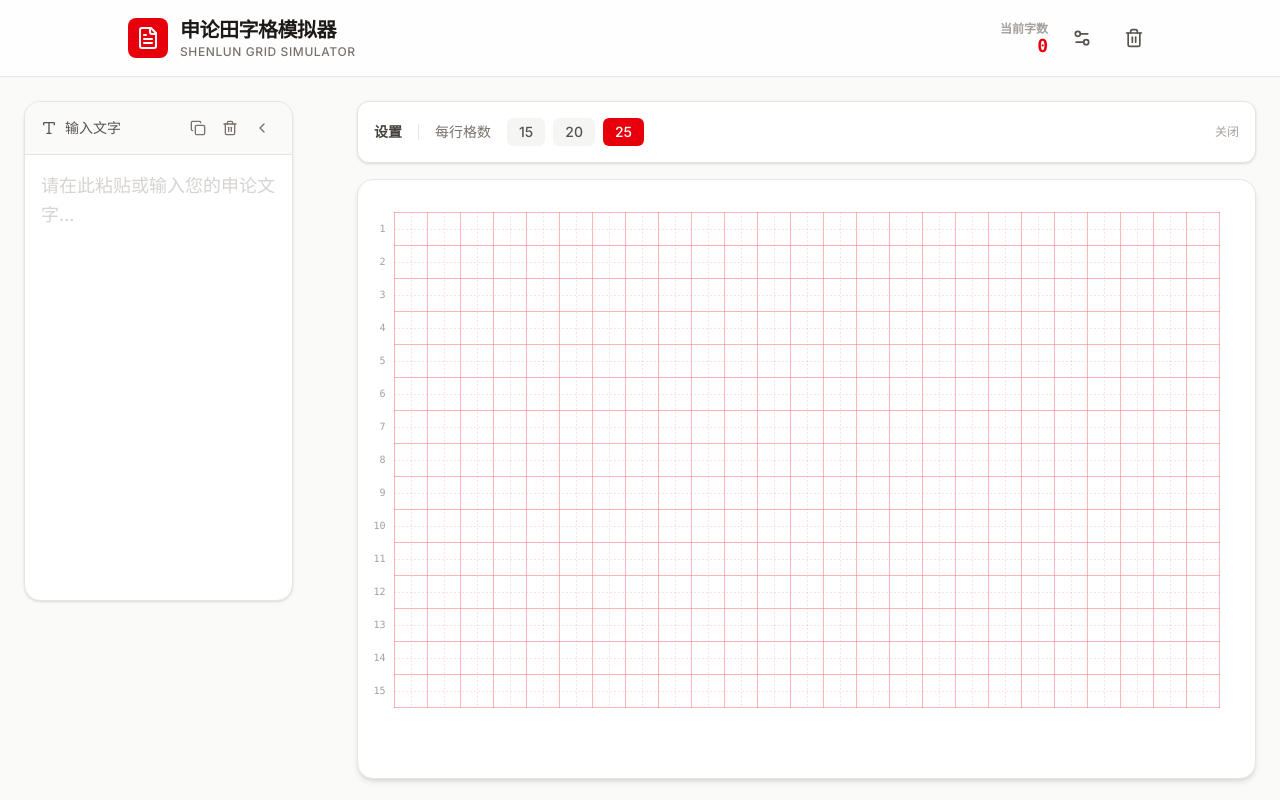
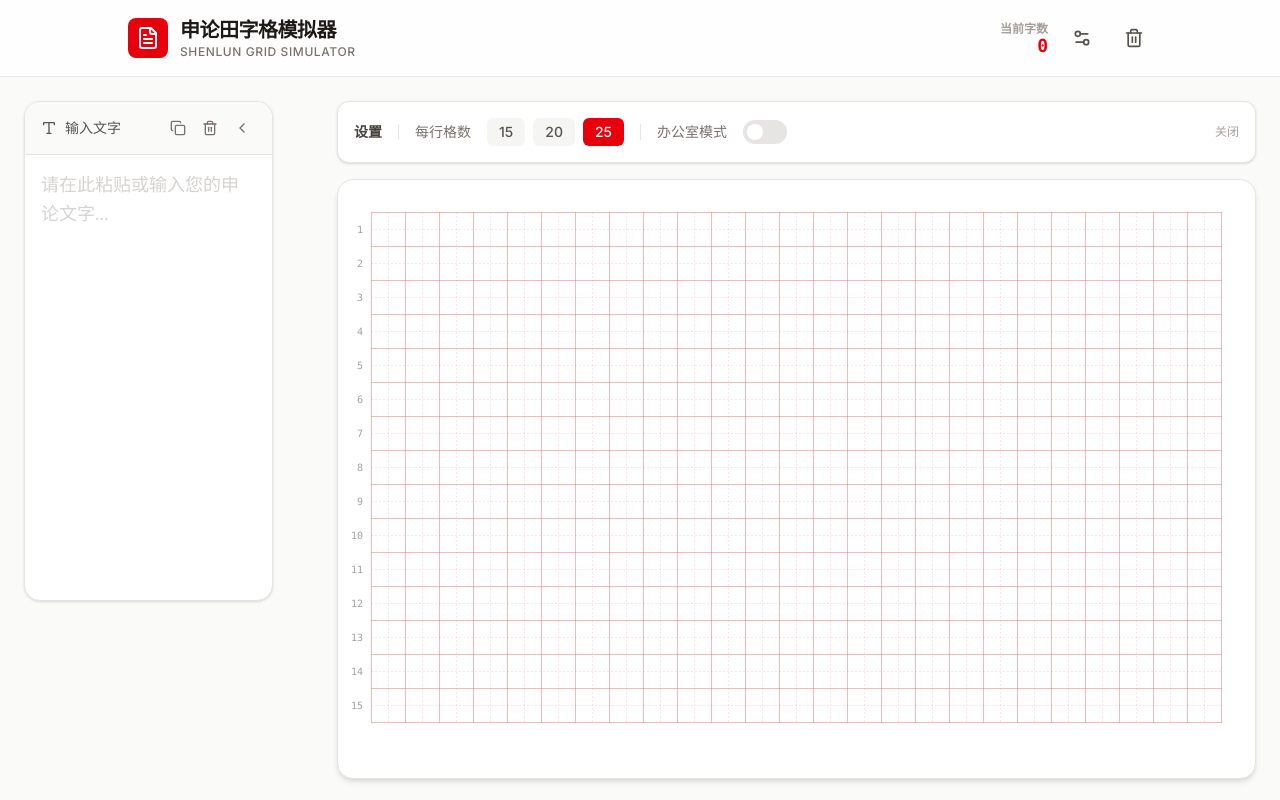
Before and after one commit to hybridstyle/shenlun-anwser-simulate, a React (Vite) app: page / in a window 1280 px wide. Both pictures are taken after a click on the button 1082 px from the left and 38 px from the top of the page. Shown: the top 800 px of the page. Built offline with nearby package versions, Linux system fonts and the light colour scheme.

Commit message:
feat: Add stealth office mode for document simulation
Introduces a new "office mode" that changes the browser tab title to mimic a word processor, enhancing the simulation's stealth capabilities. Persistence for this mode is now handled via localStorage.

```diff
--- a/src/App.tsx
+++ b/src/App.tsx
@@ -12,7 +12,13 @@ const GRID_WIDTH = 25; // Standard Shenlun grid width per row
 export default function App() {
   const [text, setText] = useState('');
   const [showSettings, setShowSettings] = useState(false);
-  const [gridWidth, setGridWidth] = useState(25);
+  const [gridWidth, setGridWidth] = useState(() => {
+    if (typeof window !== 'undefined') {
+      const saved = localStorage.getItem('shenlun_grid_width');
+      return saved ? JSON.parse(saved) : 25;
+    }
+    return 25;
+  });
   const [cellSize, setCellSize] = useState(40);
   const [isInputCollapsed, setIsInputCollapsed] = useState(() => {
     if (typeof window !== 'undefined') {
@@ -26,12 +32,36 @@ export default function App() {
   const [editValue, setEditValue] = useState('');
   const isComposing = useRef(false);
   const [showClearConfirm, setShowClearConfirm] = useState(false);
+  const [isOfficeMode, setIsOfficeMode] = useState(() => {
+    if (typeof window !== 'undefined') {
+      const saved = localStorage.getItem('shenlun_office_mode');
+      return saved ? JSON.parse(saved) : false;
+    }
+    return false;
+  });
   const containerRef = useRef<HTMLDivElement>(null);
+
+  // Persist office mode state
+  useEffect(() => {
+    localStorage.setItem('shenlun_office_mode', JSON.stringify(isOfficeMode));
+
+    // Update document title for stealth
+    if (isOfficeMode) {
+      document.title = '新建文档 - Word';
+    } else {
+      document.title = '申论田字格模拟器 - 公务员考试申论写作练习工具';
+    }
+  }, [isOfficeMode]);
 
   // Persist collapse state
   useEffect(() => {
     localStorage.setItem('shenlun_input_collapsed', JSON.stringify(isInputCollapsed));
   }, [isInputCollapsed]);
+
+  // Persist grid width state
+  useEffect(() => {
+    localStorage.setItem('shenlun_grid_width', JSON.stringify(gridWidth));
+  }, [gridWidth]);
 
   // Responsive cell size calculation
   useEffect(() => {
@@ -119,18 +149,29 @@ export default function App() {
         </div>
         <div className="max-w-5xl mx-auto flex items-center justify-between">
           <div className="flex items-center gap-3">
-            <div className="bg-red-600 p-2 rounded-lg text-white">
+            <div className={`p-2 rounded-lg text-white transition-colors ${isOfficeMode ? 'bg-stone-400' : 'bg-red-600'}`}>
               <FileText size={24} />
             </div>
             <div>
-              <h1 className="text-xl font-bold tracking-tight">申论田字格模拟器</h1>
-              <p className="text-xs text-stone-500 font-medium uppercase tracking-wider">Shenlun Grid Simulator</p>
+              <h1 className="text-xl font-bold tracking-tight">
+                {isOfficeMode ? '在线文本编辑器' : '申论田字格模拟器'}
+              </h1>
+              {!isOfficeMode && (
+                <p className="text-xs text-stone-500 font-medium uppercase tracking-wider">Shenlun Grid Simulator</p>
+              )}
+              {isOfficeMode && (
+                <p className="text-xs text-stone-400 font-medium uppercase tracking-wider">Draft Notes v2.4</p>
+              )}
             </div>
           </div>
           <div className="flex items-center gap-4">
             <div className="text-right hidden sm:block">
-              <p className="text-xs text-stone-400 font-semibold uppercase">当前字数</p>
-              <p className="text-lg font-mono font-bold text-red-600 leading-none">{wordCount}</p>
+              <p className="text-xs text-stone-400 font-semibold uppercase">
+                {isOfficeMode ? '字符数' : '当前字数'}
+              </p>
+              <p className={`text-lg font-mono font-bold leading-none transition-colors ${isOfficeMode ? 'text-stone-600' : 'text-red-600'}`}>
+                {wordCount}
+              </p>
             </div>
             <button
               onClick={() => setShowSettings(!showSettings)}
@@ -246,8 +287,8 @@ export default function App() {
                   </div>
                 </div>
                 <textarea
-                  className="flex-1 p-4 resize-none focus:outline-none text-lg leading-relaxed text-stone-800 placeholder:text-stone-300"
-                  placeholder="请在此粘贴或输入您的申论文字..."
+                  className={`flex-1 p-4 resize-none focus:outline-none text-lg leading-relaxed text-stone-800 placeholder:text-stone-300 ${isOfficeMode ? 'font-sans' : 'font-serif'}`}
+                  placeholder={isOfficeMode ? "在此输入您的笔记内容..." : "请在此粘贴或输入您的申论文字..."}
                   value={text}
                   onChange={(e) => setText(e.target.value)}
                 />
@@ -273,9 +314,9 @@ export default function App() {
                   className="bg-white p-4 rounded-xl border border-stone-200 shadow-sm space-y-3"
                 >
                   <div className="flex items-center justify-between">
-                    <div className="flex items-center gap-4">
+                    <div className="flex flex-col sm:flex-row sm:items-center gap-4">
                       <h3 className="text-sm font-bold text-stone-700">设置</h3>
-                      <div className="h-4 w-px bg-stone-200" />
+                      <div className="hidden sm:block h-4 w-px bg-stone-200" />
                       <div className="flex items-center gap-4">
                         <label className="text-sm text-stone-500">每行格数</label>
                         <div className="flex items-center gap-2">
@@ -285,7 +326,7 @@ export default function App() {
                               onClick={() => setGridWidth(w)}
                               className={`px-3 py-1 rounded-md text-sm font-medium transition-all ${
                                 gridWidth === w
-                                ? 'bg-red-600 text-white'
+                                ? (isOfficeMode ? 'bg-stone-600 text-white' : 'bg-red-600 text-white')
                                 : 'bg-stone-100 text-stone-600 hover:bg-stone-200'
                               }`}
                             >
@@ -293,6 +334,22 @@ export default function App() {
                             </button>
                           ))}
                         </div>
+                      </div>
+                      <div className="hidden sm:block h-4 w-px bg-stone-200" />
+                      <div className="flex items-center gap-4">
+                        <label className="text-sm text-stone-500">办公室模式</label>
+                        <button
+                          onClick={() => setIsOfficeMode(!isOfficeMode)}
+                          className={`relative inline-flex h-6 w-11 items-center rounded-full transition-colors focus:outline-none ${
+                            isOfficeMode ? 'bg-stone-600' : 'bg-stone-200'
+                          }`}
+                        >
+                          <span
+                            className={`inline-block h-4 w-4 transform rounded-full bg-white transition-transform ${
+                              isOfficeMode ? 'translate-x-6' : 'translate-x-1'
+                            }`}
+                          />
+                        </button>
                       </div>
                     </div>
                     <button
@@ -338,7 +395,9 @@ export default function App() {
                       key={`v-solid-${i}`}
                       x1={i * cellSize + 0.5} y1="0"
                       x2={i * cellSize + 0.5} y2="100%"
-                      stroke="#f87171" strokeWidth="1" strokeOpacity="0.5"
+                      stroke={isOfficeMode ? "#d1d5db" : "#f87171"}
+                      strokeWidth="1"
+                      strokeOpacity={isOfficeMode ? "0.3" : "0.5"}
                     />
                   ))}
                   {/* Horizontal Solid Lines */}
@@ -347,7 +406,9 @@ export default function App() {
                       key={`h-solid-${i}`}
                       x1="0" y1={i * cellSize + 0.5}
                       x2="100%" y2={i * cellSize + 0.5}
-                      stroke="#f87171" strokeWidth="1" strokeOpacity="0.5"
+                      stroke={isOfficeMode ? "#d1d5db" : "#f87171"}
+                      strokeWidth="1"
+                      strokeOpacity={isOfficeMode ? "0.3" : "0.5"}
                     />
                   ))}
 
@@ -357,7 +418,10 @@ export default function App() {
                       key={`v-dashed-${i}`}
                       x1={i * cellSize + (cellSize / 2) + 0.5} y1="0"
                       x2={i * cellSize + (cellSize / 2) + 0.5} y2="100%"
-                      stroke="#f87171" strokeWidth="1" strokeOpacity="0.2" strokeDasharray="2,2"
+                      stroke={isOfficeMode ? "#d1d5db" : "#f87171"}
+                      strokeWidth="1"
+                      strokeOpacity={isOfficeMode ? "0.1" : "0.2"}
+                      strokeDasharray="2,2"
                     />
                   ))}
                   {/* Horizontal Dashed Lines */}
@@ -366,7 +430,10 @@ export default function App() {
                       key={`h-dashed-${i}`}
                       x1="0" y1={i * cellSize + (cellSize / 2) + 0.5}
                       x2="100%" y2={i * cellSize + (cellSize / 2) + 0.5}
-                      stroke="#f87171" strokeWidth="1" strokeOpacity="0.2" strokeDasharray="2,2"
+                      stroke={isOfficeMode ? "#d1d5db" : "#f87171"}
+                      strokeWidth="1"
+                      strokeOpacity={isOfficeMode ? "0.1" : "0.2"}
+                      strokeDasharray="2,2"
                     />
                   ))}
 
@@ -381,11 +448,11 @@ export default function App() {
                       y={Math.floor(idx / gridWidth) * cellSize + (cellSize / 2) + 0.5}
                       textAnchor="middle"
                       dominantBaseline="central"
-                      className="font-serif pointer-events-none"
+                      className={`${isOfficeMode ? 'font-sans' : 'font-serif'} pointer-events-none`}
                       style={{
                         fontSize: `${Math.floor(cellSize * 0.6)}px`,
-                        fill: '#1c1917',
-                        fontFamily: '"Noto Serif SC", serif'
+                        fill: isOfficeMode ? '#4b5563' : '#1c1917',
+                        fontFamily: isOfficeMode ? 'system-ui, sans-serif' : '"Noto Serif SC", serif'
                       }}
                     >
                       {char}
@@ -403,11 +470,11 @@ export default function App() {
                           y={Math.floor(idx / gridWidth) * cellSize + (cellSize / 2) + 0.5}
                           textAnchor="middle"
                           dominantBaseline="central"
-                          className="font-serif pointer-events-none"
+                          className={`${isOfficeMode ? 'font-sans' : 'font-serif'} pointer-events-none`}
                           style={{
                             fontSize: `${Math.floor(cellSize * 0.6)}px`,
                             fill: '#3b82f6', // Blue for composition
-                            fontFamily: '"Noto Serif SC", serif',
+                            fontFamily: isOfficeMode ? 'system-ui, sans-serif' : '"Noto Serif SC", serif',
                             textDecoration: 'underline',
                             textUnderlineOffset: '4px'
                           }}
@@ -437,16 +504,16 @@ export default function App() {
                 {editingIndex !== null && (
                   <input
                     autoFocus
-                    className="absolute z-30 bg-transparent border-2 border-red-500 text-center font-serif focus:outline-none shadow-lg"
+                    className={`absolute z-30 bg-transparent border-2 ${isOfficeMode ? 'border-stone-400' : 'border-red-500'} text-center ${isOfficeMode ? 'font-sans' : 'font-serif'} focus:outline-none shadow-lg`}
                     style={{
                       left: (editingIndex % gridWidth) * cellSize,
                       top: Math.floor(editingIndex / gridWidth) * cellSize,
                       width: cellSize + 1,
                       height: cellSize + 1,
                       fontSize: `${Math.floor(cellSize * 0.6)}px`,
-                      fontFamily: '"Noto Serif SC", serif',
+                      fontFamily: isOfficeMode ? 'system-ui, sans-serif' : '"Noto Serif SC", serif',
                       color: 'transparent',
-                      caretColor: '#ef4444'
+                      caretColor: isOfficeMode ? '#4b5563' : '#ef4444'
                     }}
                     value={editValue}
                     onCompositionStart={() => { isComposing.current = true; }}
@@ -514,10 +581,10 @@ export default function App() {
                     return (
                       <div
                         key={`count-${count}`}
-                        className="absolute -right-16 w-16 flex items-center pl-2 text-[10px] font-mono font-bold text-red-400 whitespace-nowrap"
+                        className={`absolute -right-16 w-16 flex items-center pl-2 text-[10px] font-mono font-bold whitespace-nowrap transition-colors ${isOfficeMode ? 'text-stone-300' : 'text-red-400'}`}
                         style={{ top: row * cellSize, height: cellSize }}
                       >
-                        ← {count} 字
+                        ← {count} {isOfficeMode ? '' : '字'}
                       </div>
                     );
                   })}
@@ -528,7 +595,7 @@ export default function App() {
       </motion.main>
 
       {/* SEO Content Section */}
-      <section className="max-w-5xl mx-auto px-6 pb-12">
+      <section className={`max-w-5xl mx-auto px-6 pb-12 ${isOfficeMode ? 'sr-only' : ''}`}>
         <div className="bg-white/50 rounded-2xl p-8 border border-stone-200/60">
           <h2 className="text-lg font-bold text-stone-700 mb-4">关于申论田字格模拟器</h2>
           <div className="grid grid-cols-1 md:grid-cols-3 gap-8 text-sm text-stone-500 leading-relaxed">
@@ -550,7 +617,7 @@ export default function App() {
 
       {/* Footer / Stats for mobile */}
       <div className="sm:hidden fixed bottom-6 right-6 z-20">
-        <div className="bg-red-600 text-white px-4 py-2 rounded-full shadow-lg flex items-center gap-2">
+        <div className={`text-white px-4 py-2 rounded-full shadow-lg flex items-center gap-2 transition-colors ${isOfficeMode ? 'bg-stone-600' : 'bg-red-600'}`}>
           <FileText size={18} />
           <span className="font-bold">{wordCount}</span>
         </div>
```
